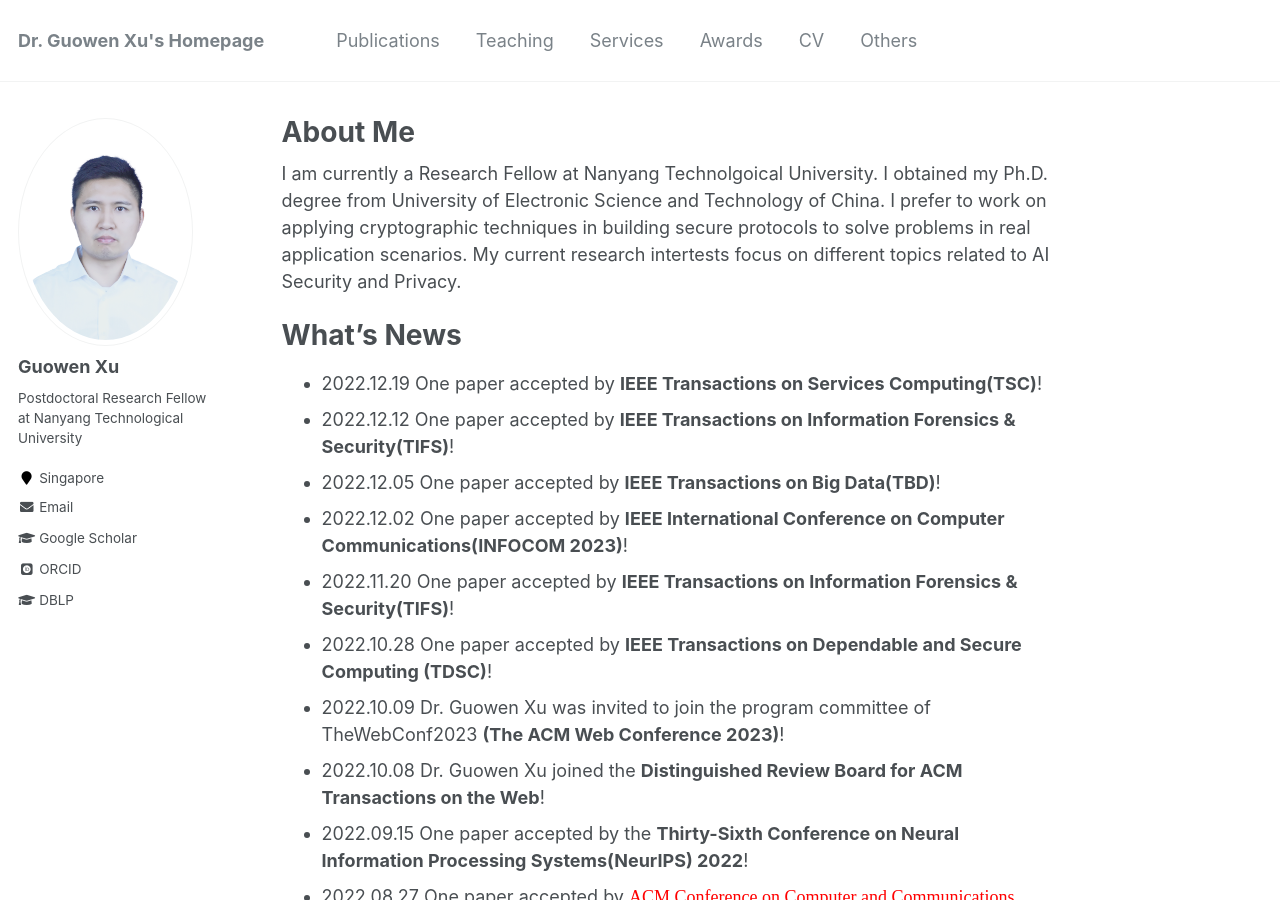
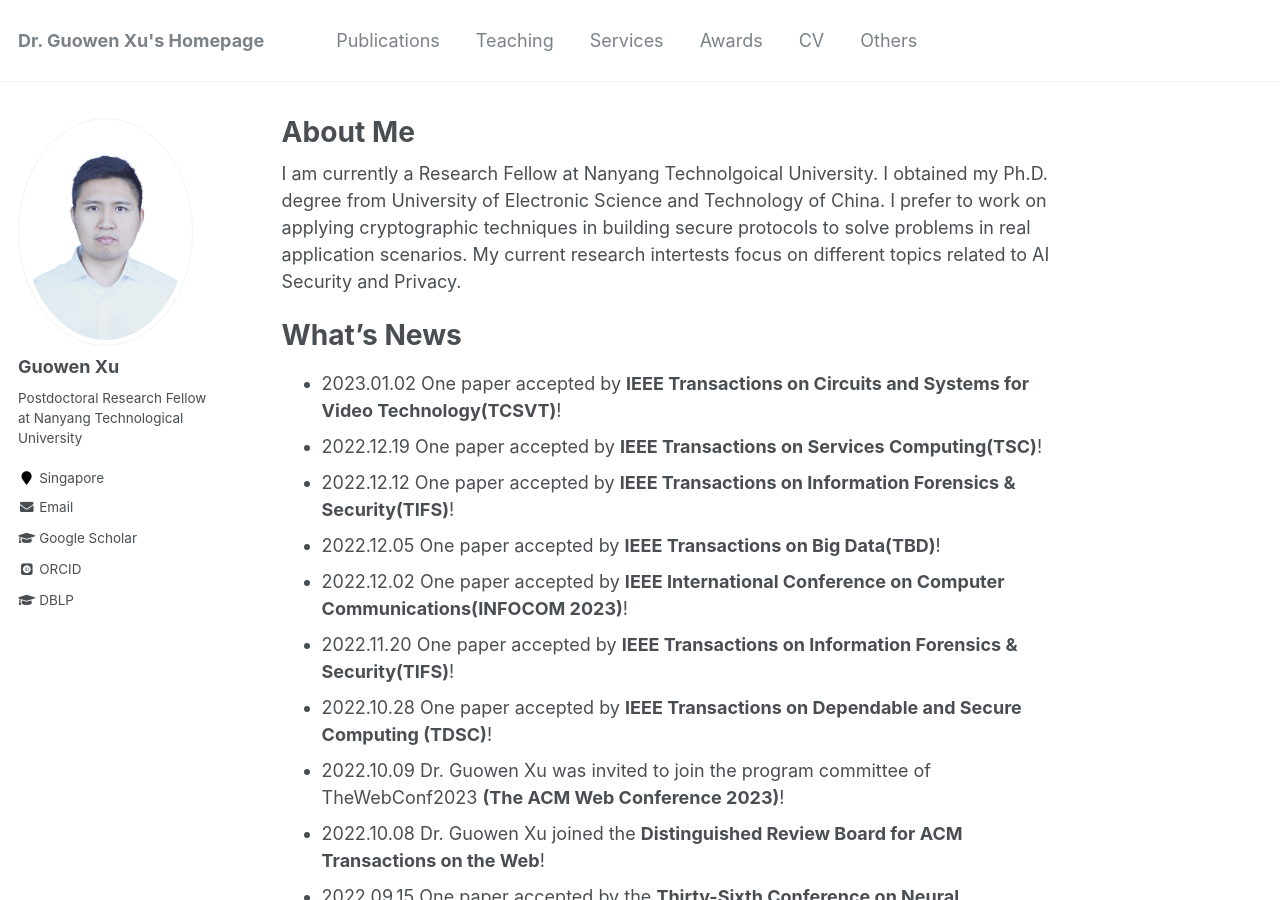
Before and after one commit to Guowen-xu/guowen-xu.github.io, a Jekyll site: the page built from _pages/about.md, in a window 1280 px wide and 900 px high. Built offline with Jekyll 4.4.1, drawn with Linux system fonts in a browser that asks for light colours; some web fonts are replaced.

Commit message:
Update about.md

```diff
--- a/_pages/about.md
+++ b/_pages/about.md
@@ -13,6 +13,7 @@ redirect_from:
 
 What's News
 ======
+- 2023.01.02 One paper accepted by **IEEE Transactions on Circuits and Systems for Video Technology(TCSVT)**!
 - 2022.12.19 One paper accepted by **IEEE Transactions on Services Computing(TSC)**!
 - 2022.12.12 One paper accepted by **IEEE Transactions on Information Forensics & Security(TIFS)**!
 - 2022.12.05 One paper accepted by **IEEE Transactions on Big Data(TBD)**!
```
